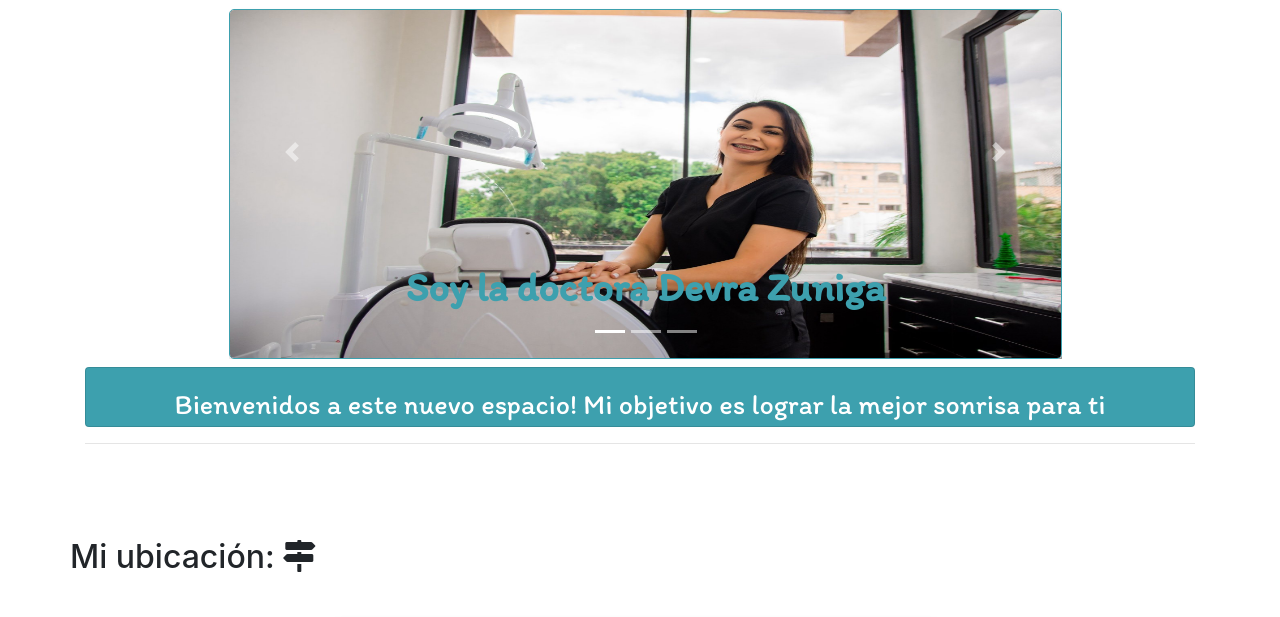
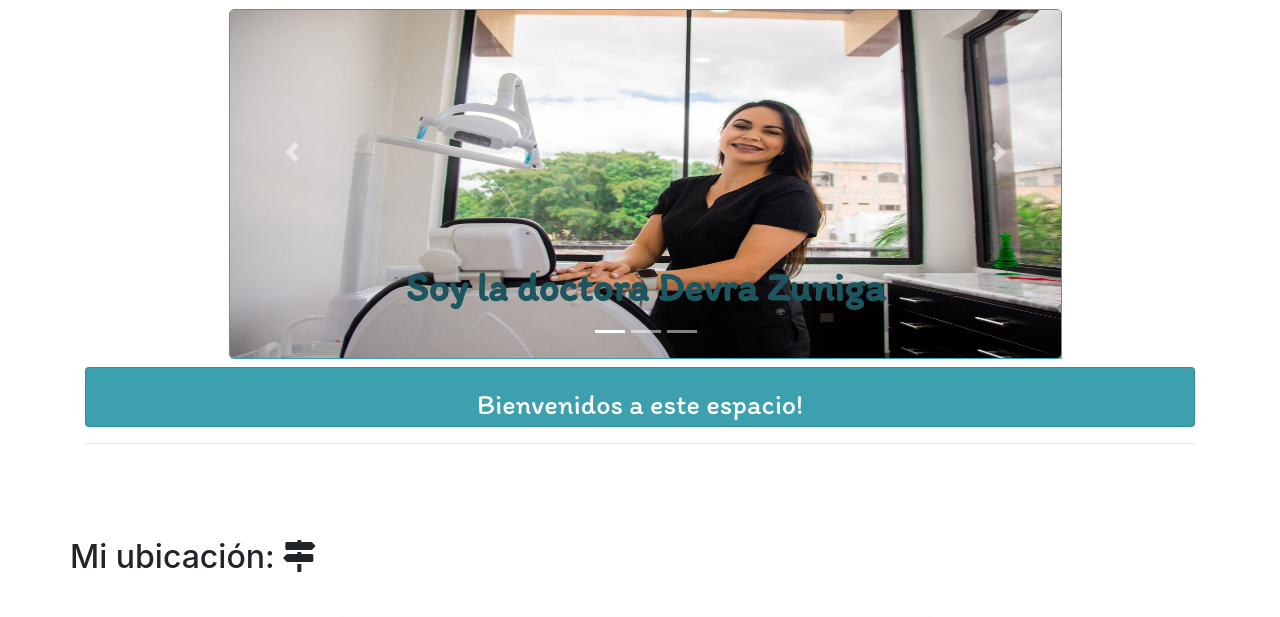
Before and after one commit to drosalesm/dentalSite, a Django app: page / in a window 1280 px wide. Shown: the part 56-673 px from the top of the page. Run offline with Django 3.2, Linux system fonts and the light colour scheme; data that the repository does not hold is empty.

Commit message:
ultimoEnvios

```diff
--- a/blog_dz/static/css/estilos.css
+++ b/blog_dz/static/css/estilos.css
@@ -43,5 +43,5 @@ font-size: 25px;
 }
 
 .coloresCarr{
-    color:#3da0ae;
+    color:#1d565e;
 }
--- a/blog_dz/templates/blog_dz/post_list.html
+++ b/blog_dz/templates/blog_dz/post_list.html
@@ -80,7 +80,7 @@
 <!-- Call to Action Well -->
 <div class="card cardBajo text-white my-2 py-0 text-center" style="background-color:#3da0ae">
   <div class="card-body">
-    <h3>Bienvenidos a este nuevo espacio! Mi objetivo es lograr la mejor sonrisa para ti</h3>
+    <h3>Bienvenidos a este espacio!</h3>
   </div>
 </div>
 <hr />
--- a/sitioDental/settings/produccion.py
+++ b/sitioDental/settings/produccion.py
@@ -2,7 +2,7 @@ from .base import *
 
 
 
-DEBUG = True
+DEBUG = False
 
 ALLOWED_HOSTS = ['*']
 
```
